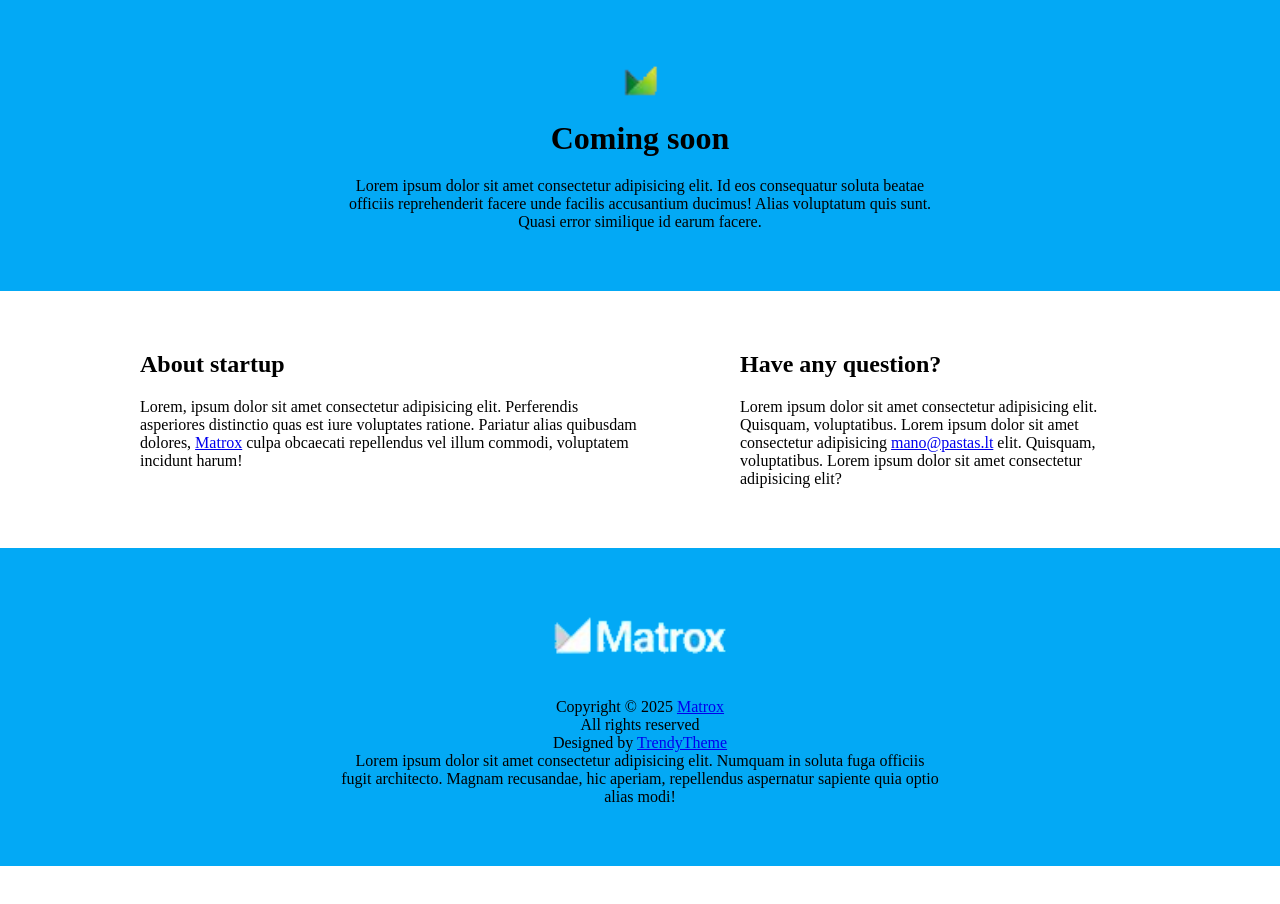
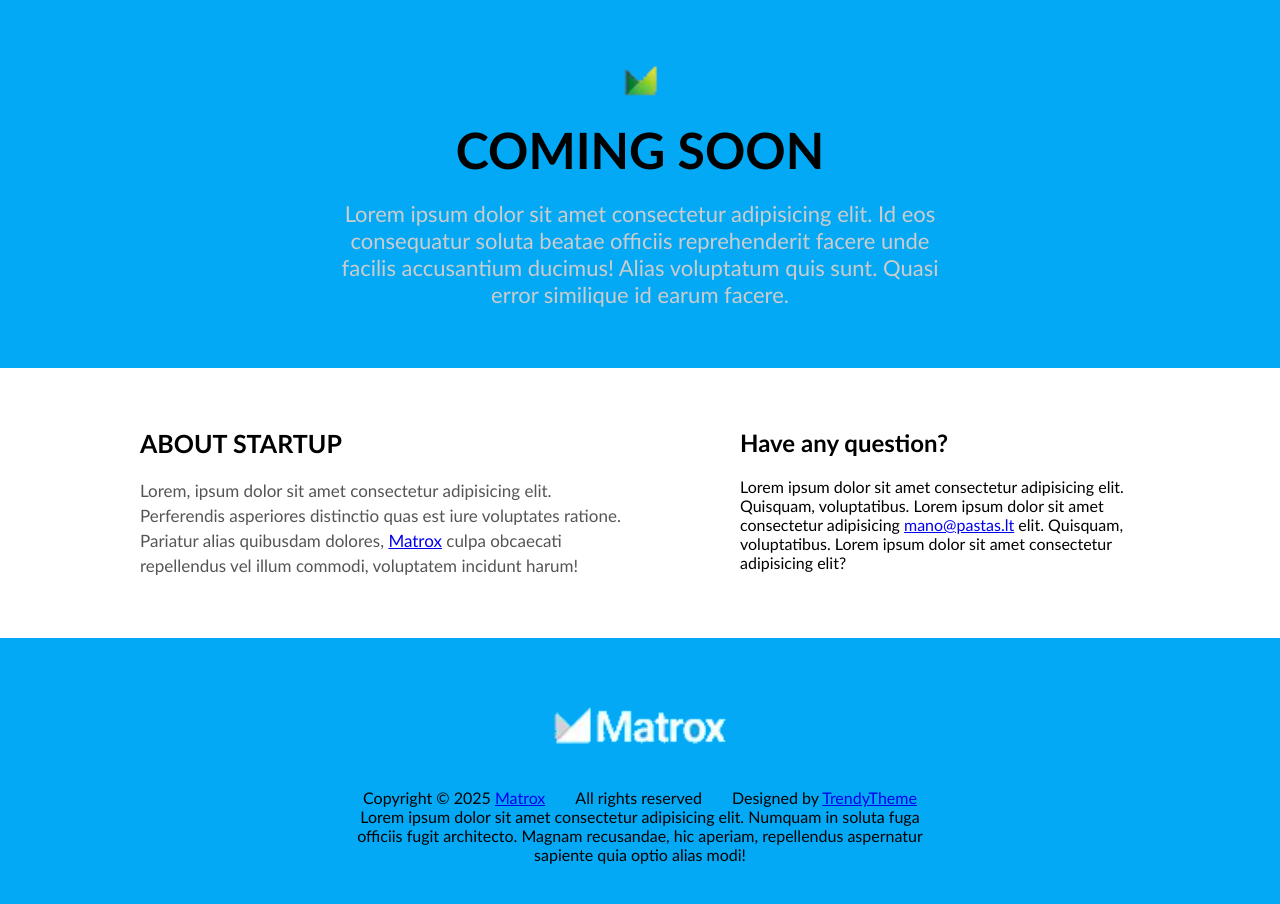
Before and after one commit to sberzonskiene/55-coming-soon, a website: page index.html in a window 1280 px wide. Before the commit the page ends 866 px from the top, so only its background shows below. Drawn offline with Linux system fonts and the light colour scheme.

Commit message:
main-layout

```diff
--- /dev/null
+++ b/css/components/layout.css
@@ -0,0 +1,89 @@
+/* * {}
+div {}
+a {}
+div a {}
+div > a {}
+div a span {}
+.red {}
+.red div {} */
+
+.container {
+    display: flex;
+    flex-direction: column;
+    align-items: center;
+    width: 100%;
+    padding-top: 60px;
+    padding-bottom: 60px;
+}
+
+.row {
+    display: flex;
+    justify-content: center;
+    flex-wrap: wrap;
+    gap: 60px 20px;
+    width: 1000px;
+}
+
+.row-short {
+    display: flex;
+    flex-direction: column;
+    align-items: center;
+    text-align: center;
+    width: 600px;
+}
+header > .row-short {
+    gap: 20px;
+}
+
+.column {
+    display: flex;
+    flex-direction: column;
+    gap: 20px;
+    width: 50%;
+}
+.column + .column {
+    width: 40%;
+    margin-left: auto;
+}
+
+
+@media (max-width: 1100px) {
+    .row {
+        width: 800px;
+    }
+}
+
+@media (max-width: 900px) {
+    .row {
+        width: 600px;
+    }
+    .column,
+    .column + .column {
+        width: 100%;
+    }
+}
+
+@media (max-width: 700px) {
+    .row {
+        width: 400px;
+    }
+
+    .row-short {
+        width: 400px;
+    }
+}
+
+@media (max-width: 500px) {
+    .container {
+        padding-left: 20px;
+        padding-right: 20px;
+    }
+
+    .row {
+        width: 100%;
+    }
+
+    .row-short {
+        width: 100%;
+    }
+}
--- a/css/pages/coming-soon.css
+++ b/css/pages/coming-soon.css
@@ -6,43 +6,7 @@ body * {
 }
 
 body {
-    font-family: 'Gill Sans', 'Gill Sans MT', Calibri, 'Trebuchet MS', sans-serif 'Seravek', 'Trebuchet MS', sans-serif;
-}
-
-.container {
-    display: flex;
-    flex-direction: column;
-    align-items: center;
-    width: 100%;
-    padding-top: 60px;
-    padding-bottom: 60px;
-}
-
-.row {
-    display: flex;
-    justify-content: space-between;
-    width: 1000px;
-}
-
-.row-short {
-    display: flex;
-    flex-direction: column;
-    align-items: center;
-    text-align: center;
-    width: 600px;
-}
-header > .row-short {
-    gap: 20px;
-}
-
-.column {
-    display: flex;
-    flex-direction: column;
-    gap: 20px;
-    width: 50%;
-}
-.column + .column {
-    width: 40%;
+    font-family: 'Gill Sans', 'Gill Sans MT', Calibri, 'Trebuchet MS', 'Trebuchet MS', sans-serif;
 }
 
 .bg-blue {
@@ -53,14 +17,37 @@ header > .row-short {
     height: 40px;
 }
 
-.logo-white {
-    height: 60px;
-    margin-bottom: 30px;
+.main-title {
+    font-size: 50px;
+    text-transform: uppercase;
+    color: #000;
+}
+
+.main-description {
+    font-size: 22px;
+    color: #ccc;
+}
+
+.section-title {
+    font-size: 25px;
+    text-transform: uppercase;
+    color: #000;
+}
+
+.section-description {
+    font-size: 17px;
+    line-height: 25px;
+    color: #555;
 }
 
 .footer {
     color: #ffffffcd;
 }
+
+.logo-white {
+    height: 60px;
+    margin-bottom: 30px;
+  }
 
 .footer a {
     color: #fff;
@@ -68,42 +55,11 @@ header > .row-short {
 
 .text-trio {
     display: flex;
-    gap: 30px;
-}
-
-@media (max-width: 1100px) {
-    .row {
-        width: 800px;
-    }
-}
-
-@media (max-width: 900px) {
-    .row {
-        width: 600px;
-    }
+    gap: 0 30px;
 }
 
 @media (max-width: 700px) {
-    .row {
-        width: 400px;
-    }
-
-    .row-short {
-        width: 400px;
+    .text-trio {
+        flex-direction: column;
     }
 }
-
-@media (max-width: 500px) {
-    .container {
-        padding-left: 20px;
-        padding-right: 20px;
-    }
-
-    .row {
-        width: 100%;
-    }
-
-    .row-short {
-        width: 100%;
-    }
-}
--- a/index.html
+++ b/index.html
@@ -11,14 +11,15 @@
 <meta name="apple-mobile-web-app-title" content="Coming soon" />
 <link rel="manifest" href="./favicon/apple-touch-icon.png" />
 <link rel="stylesheet" href="./css/pages/coming-soon.css"/>
+<link rel="stylesheet" href="./css/components/layout.css"/>
 </head>
 
 <body>
     <header class="container bg-blue">
         <div class="row-short">
             <img class="logo" src="./img/logo.png" alt="Logo">
-            <h1>Coming soon</h1>
-            <p>Lorem ipsum dolor sit amet consectetur adipisicing elit. Id eos consequatur soluta beatae officiis reprehenderit facere unde facilis accusantium ducimus! Alias voluptatum quis sunt. Quasi error similique id earum facere.</p>
+            <h1 class="main-title">Coming soon</h1>
+            <p class="main-description">Lorem ipsum dolor sit amet consectetur adipisicing elit. Id eos consequatur soluta beatae officiis reprehenderit facere unde facilis accusantium ducimus! Alias voluptatum quis sunt. Quasi error similique id earum facere.</p>
         </div>
     </header>
 
@@ -26,8 +27,8 @@
     <main class="container">
         <div class="row">
             <div class="column">
-                <h2>About startup</h2>
-                <p>Lorem, ipsum dolor sit amet consectetur adipisicing elit. Perferendis asperiores distinctio quas est iure voluptates ratione. Pariatur alias quibusdam dolores, <a href="#">Matrox</a> culpa obcaecati repellendus vel illum commodi, voluptatem incidunt harum!</p>
+                <h2 class="section-title">About startup</h2>
+                <p class="section-description">Lorem, ipsum dolor sit amet consectetur adipisicing elit. Perferendis asperiores distinctio quas est iure voluptates ratione. Pariatur alias quibusdam dolores, <a href="#">Matrox</a> culpa obcaecati repellendus vel illum commodi, voluptatem incidunt harum!</p>
             </div>
             <div class="column">
                 <h2>Have any question?</h2>
@@ -39,7 +40,7 @@
     <footer class="container bg-blue">
         <div class="row-short">
             <img class="logo-white" src="./img/logo-white.png" alt="Logo">
-            <div class="=text trio">
+            <div class="text-trio">
                 <p>Copyright &copy; 2025 <a href="#">Matrox</a></p>
                 <p>All rights reserved</p>
                 <p>Designed by <a href="#">TrendyTheme</a></p>
```
